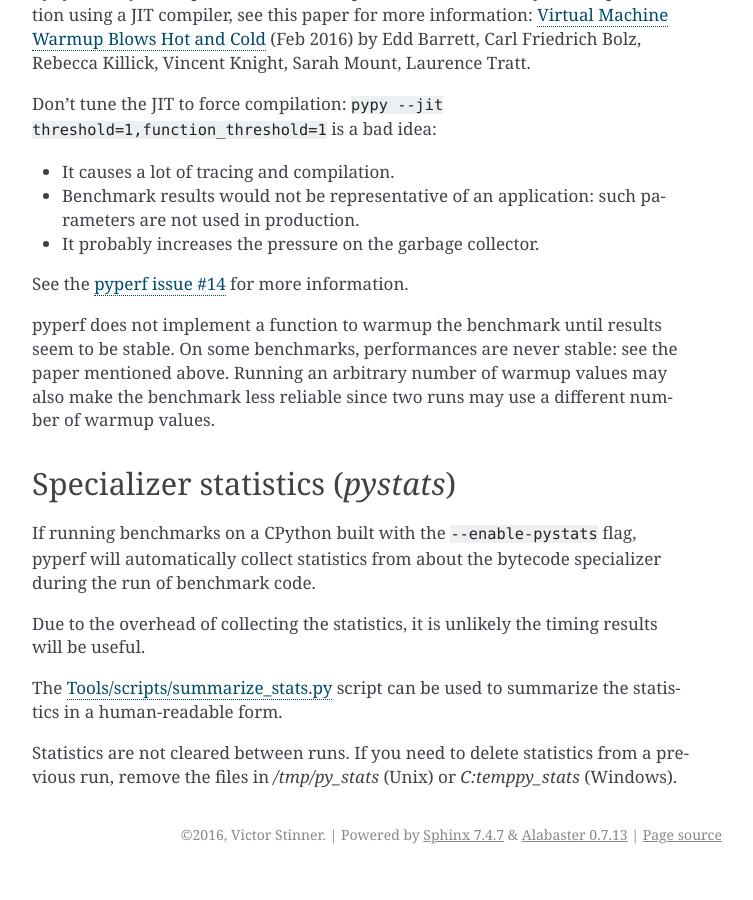
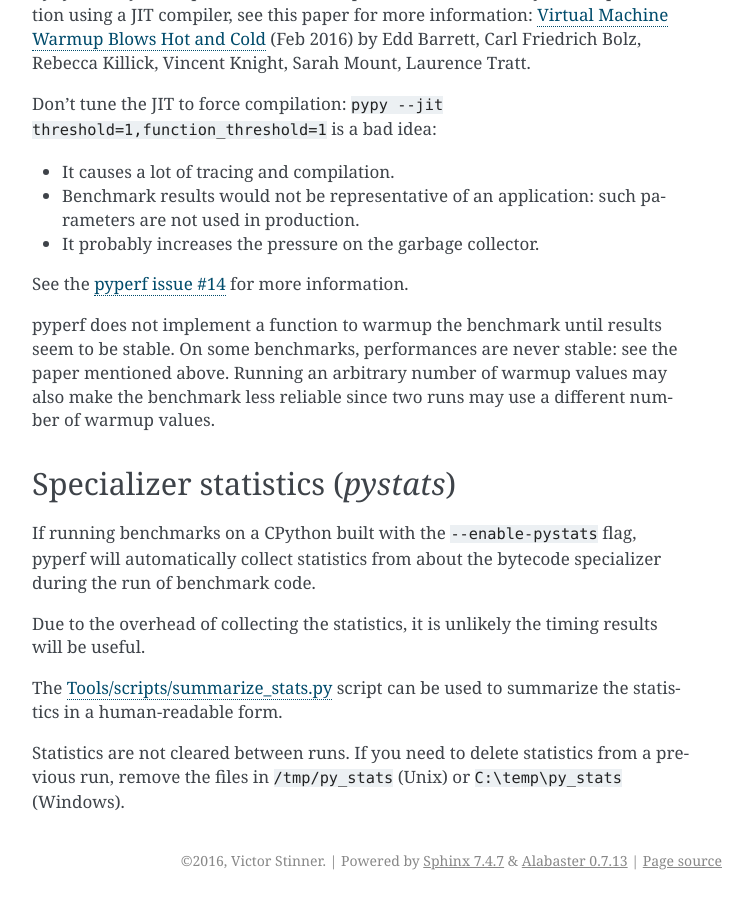
Before and after one commit to psf/pyperf, a Sphinx documentation site: the page built from doc/run_benchmark.rst, in a window 1280 px wide and 900 px high, scrolled down 3530 px. Shown: the whole window, without its empty margins (388-1141 px from the left). Built offline with Sphinx 7.4.7, drawn with Linux system fonts in a browser that asks for light colours; before the commit the page ends 4404 px from its top, so only the background shows below that.

Commit message:
Fix formatting in docs

```diff
--- a/doc/run_benchmark.rst
+++ b/doc/run_benchmark.rst
@@ -201,4 +201,4 @@ Due to the overhead of collecting the statistics, it is unlikely the timing resu
 The `Tools/scripts/summarize_stats.py <https://github.com/python/cpython/blob/main/Tools/scripts/summarize_stats.py>`_ script can be used to summarize the statistics in a human-readable form.
 
 Statistics are not cleared between runs.
-If you need to delete statistics from a previous run, remove the files in `/tmp/py_stats` (Unix) or `C:\temp\py_stats` (Windows).
+If you need to delete statistics from a previous run, remove the files in ``/tmp/py_stats`` (Unix) or ``C:\temp\py_stats`` (Windows).
```
